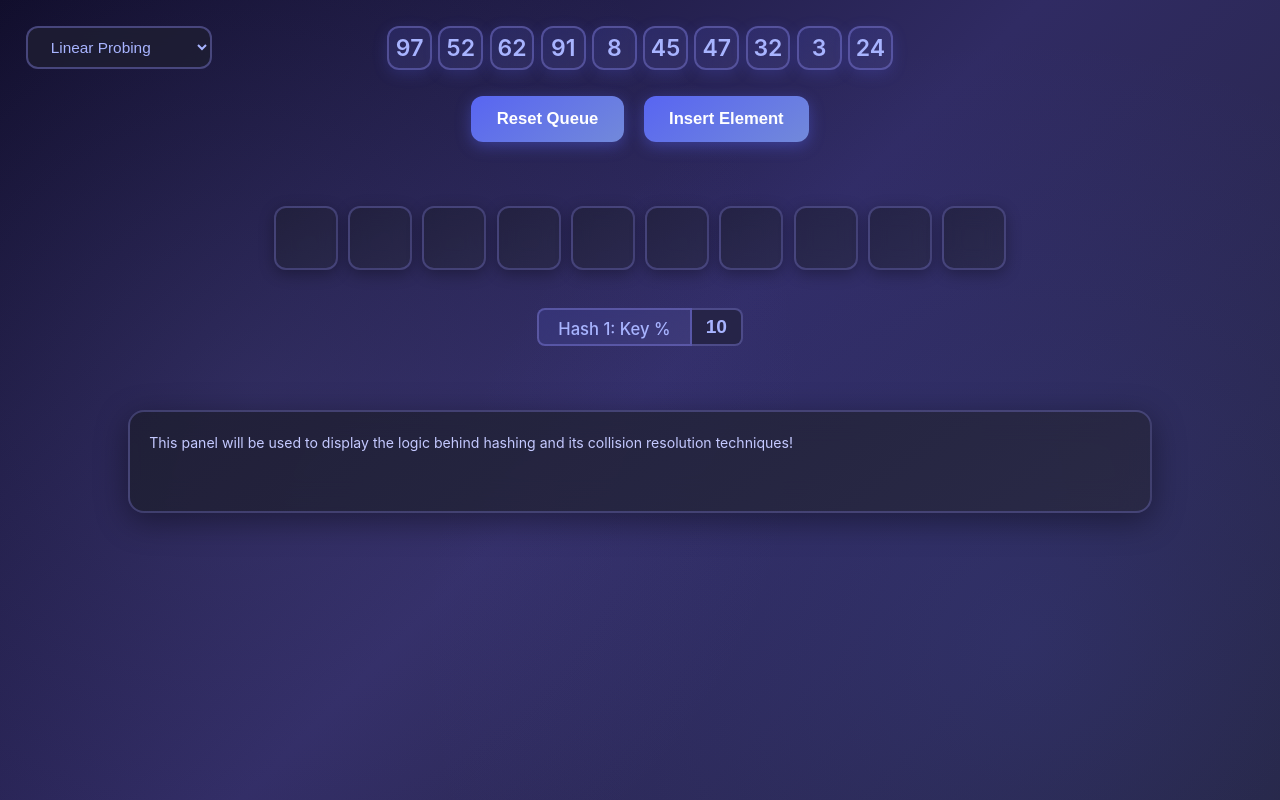
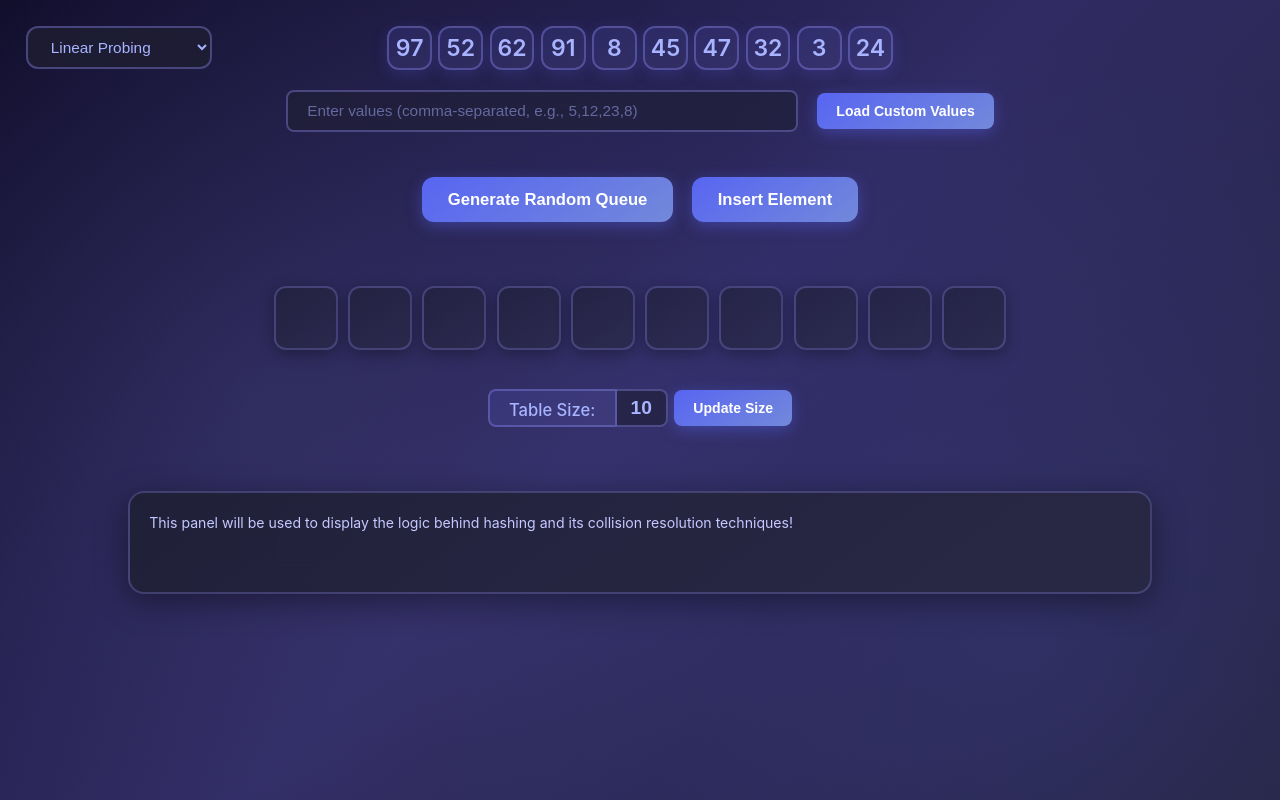
Before and after one commit to ChristianHirschey/HashingVisualizer, a React (Create React App) app: page / in a window 1280 px wide. Built offline with nearby package versions, Linux system fonts and the light colour scheme.

Commit message:
added flexibile table size & user input hash array

```diff
--- a/public/index.html
+++ b/public/index.html
@@ -7,7 +7,7 @@
     <meta name="theme-color" content="#000000" />
     <meta
       name="description"
-      content="Web site created using create-react-app"
+      content="React Web Application demonstrating hashing & collision resolution techniques"
     />
     <link rel="apple-touch-icon" href="%PUBLIC_URL%/logo192.png" />
     <!--
@@ -24,7 +24,7 @@
       work correctly both with client-side routing and a non-root public URL.
       Learn how to configure a non-root public URL by running `npm run build`.
     -->
-    <title>React App</title>
+    <title>Hashing Visualizer</title>
   </head>
   <body>
     <noscript>You need to enable JavaScript to run this app.</noscript>
--- a/src/HashingVisualizer/HashingVisualizer.css
+++ b/src/HashingVisualizer/HashingVisualizer.css
@@ -158,11 +158,13 @@
 
 .grid-container {
     padding-top: 3vw;
-    display: grid;
-    grid-template-columns: repeat(10, 5vw);
+    display: flex;
+    flex-wrap: wrap;
     gap: 0.8vw;
     justify-content: center;
     animation: slideUp 0.8s ease-out;
+    max-width: 90vw;
+    margin: 0 auto;
 }
 
 @keyframes slideUp {
@@ -293,3 +295,66 @@
     margin-right: 1vw;
     box-shadow: 0 4px 15px rgba(88, 101, 242, 0.2);
 }
+
+.custom-input-container {
+    padding: 1.5vw 0;
+    display: flex;
+    justify-content: center;
+    align-items: center;
+    gap: 1vw;
+    width: 100%;
+}
+
+.custom-values-input {
+    background: rgba(30, 30, 50, 0.6);
+    backdrop-filter: blur(10px);
+    border: 2px solid rgba(139, 135, 235, 0.4);
+    border-radius: 8px;
+    padding: 0.8vw 1.5vw;
+    font-size: 1.2vw;
+    color: #a8b4ff;
+    font-weight: 500;
+    outline: none;
+    transition: all 0.3s ease;
+    width: 40vw;
+    max-width: 600px;
+}
+
+.custom-values-input:focus {
+    border-color: #8b87eb;
+    background: rgba(40, 40, 65, 0.8);
+    box-shadow: 0 0 0 3px rgba(139, 135, 235, 0.2);
+}
+
+.custom-values-input::placeholder {
+    color: rgba(168, 180, 255, 0.5);
+}
+
+.button-small {
+    background: linear-gradient(145deg, #5865f2, #7289da);
+    border: none;
+    border-radius: 8px;
+    color: #ffffff;
+    text-align: center;
+    font-size: 1.1vw;
+    padding: 0.8vw 1.5vw;
+    font-weight: 600;
+    cursor: pointer;
+    margin-left: 0.5vw;
+    display: inline-flex;
+    align-items: center;
+    justify-content: center;
+    box-shadow: 0 4px 15px rgba(88, 101, 242, 0.4);
+    transition: all 0.3s ease;
+    white-space: nowrap;
+}
+
+.button-small:hover {
+    transform: translateY(-2px);
+    box-shadow: 0 6px 25px rgba(88, 101, 242, 0.6);
+}
+
+.button-small:active {
+    transform: translateY(0);
+    box-shadow: 0 2px 10px rgba(88, 101, 242, 0.4);
+}
--- a/src/HashingVisualizer/HashingVisualizer.jsx
+++ b/src/HashingVisualizer/HashingVisualizer.jsx
@@ -12,12 +12,16 @@ export default class HashingVisualizer extends React.Component {
             grid: [],
             collisionResolution: "linear",
             hash1: 10, // size of table
-            hash2: 7 // largest prime smaller than table size
+            hash2: 7, // largest prime smaller than table size
+            customValues: "" // custom values input
         };
 
         this.handleDropdownChange = this.handleDropdownChange.bind(this);
         this.handleHash1Change = this.handleHash1Change.bind(this);
         this.handleHash2Change = this.handleHash2Change.bind(this);
+        this.handleCustomValuesChange = this.handleCustomValuesChange.bind(this);
+        this.loadCustomValues = this.loadCustomValues.bind(this);
+        this.updateTableSize = this.updateTableSize.bind(this);
     }
 
     handleDropdownChange(e) {
@@ -25,7 +29,51 @@ export default class HashingVisualizer extends React.Component {
     }
 
     handleHash1Change(e) {
-        this.setState({hash1: e.target.value});
+        const value = e.target.value;
+        if (value === "" || (!isNaN(value) && parseInt(value) > 0)) {
+            this.setState({hash1: value});
+        }
+    }
+
+    handleCustomValuesChange(e) {
+        this.setState({customValues: e.target.value});
+    }
+
+    updateTableSize() {
+        const tableSize = parseInt(this.state.hash1) || 10;
+        const grid = getInitialGrid(tableSize);
+        const info = [];
+        const isEmpty = true;
+        this.setState({grid, info, isEmpty, hash1: tableSize});
+    }
+
+    loadCustomValues() {
+        const {customValues, hash1} = this.state;
+        if (!customValues.trim()) {
+            alert("Please enter comma-separated values!");
+            return;
+        }
+
+        const values = customValues.split(',').map(v => v.trim()).filter(v => v !== '');
+        const array = [];
+
+        for (let val of values) {
+            const num = parseInt(val);
+            if (!isNaN(num)) {
+                array.push(num);
+            }
+        }
+
+        if (array.length === 0) {
+            alert("No valid numbers found!");
+            return;
+        }
+
+        const tableSize = parseInt(hash1) || 10;
+        const grid = getInitialGrid(tableSize);
+        const info = [];
+        const isEmpty = true;
+        this.setState({array, grid, info, isEmpty, customValues: ""});
     }
 
     handleHash2Change(e) {
@@ -38,11 +86,12 @@ export default class HashingVisualizer extends React.Component {
     }
 
     resetArray() {
+        const tableSize = parseInt(this.state.hash1) || 10;
         const array = [];
-        const grid = getInitialGrid();
+        const grid = getInitialGrid(tableSize);
         const info = [];
         const isEmpty = true;
-        for (let i = 0; i < 10; i++) {
+        for (let i = 0; i < tableSize; i++) {
             array.push(randomIntFromInterval(0, 99)); // generates random ints from 0 to 99
         }
         this.setState({array, grid, info, isEmpty});
@@ -64,23 +113,24 @@ export default class HashingVisualizer extends React.Component {
     }
 
     resolveCollision(value, index, grid) {
+        const tableSize = parseInt(this.state.hash1) || 10;
         let count = 1; // count starts at 1 for linear & quadratic probing
         if(this.state.collisionResolution === "double") {
             count = 0; // count starts at 0 for double hashing
         }
 
         let info = [];
-        info.push(<div><p>Value {value} is assigned to key {index} via ({value} % {this.state.hash1})</p></div>);
+        info.push(<div><p>Value {value} is assigned to key {index} via ({value} % {tableSize})</p></div>);
 
         const startingVal = index;
-        const hash1 = index % this.state.hash1; // default 10 for table size
+        const hash1 = index % tableSize;
         const hash2 = this.state.hash2 - (index % this.state.hash2); // default 7 for largest prime < table size
-        while(count < 10) { // 10 for table size
+        while(count < tableSize) {
             if(this.state.collisionResolution === "linear") { // LINEAR PROBING
                 let previous = index;
                 index = (index + 1); // increment index
-                if(index >= 10) {
-                    index = index % 10; // mod 10 to remove out of bounds values
+                if(index >= tableSize) {
+                    index = index % tableSize; // mod tableSize to remove out of bounds values
                     info.push(<div><p>Collision {count}: Index {previous} + 1 was out of bounds, tried inserting at beginning index 0</p></div>);
                 } else {
                     info.push(<div><p>Collision {count}: Tried inserting at index {previous} + 1 (index {index})</p></div>);
@@ -89,8 +139,8 @@ export default class HashingVisualizer extends React.Component {
                 count++;
             } else if(this.state.collisionResolution === "quad") { // QUADRATIC PROBING
                 index = (startingVal + (count ** 2)); // increment index by 1, then 4, then 9, etc.
-                if(index >= 10) {
-                    index = index % 10; // mod 10 to remove out of bounds values
+                if(index >= tableSize) {
+                    index = index % tableSize; // mod tableSize to remove out of bounds values
                     info.push(<div><p>Collision {count}: Index {startingVal} + {count ** 2} was out of bounds, tried inserting at index {index}</p></div>);
                 } else {
                     info.push(<div><p>Collision {count}: Tried inserting at index {startingVal} + {count ** 2} (index {index})</p></div>);
@@ -100,8 +150,8 @@ export default class HashingVisualizer extends React.Component {
             } else if(this.state.collisionResolution === "double") { // DOUBLE HASHING
                 let previous = index;
                 index = (hash1 + (count * hash2));
-                if(index >= 10) {
-                    index = index % 10; // mod 10 to remove out of bounds values
+                if(index >= tableSize) {
+                    index = index % tableSize; // mod tableSize to remove out of bounds values
                     info.push(<div><p>Collision {count+1}: Index {previous} + {hash2} was out of bounds, tried inserting at index {index}</p></div>);
                 } else {
                     info.push(<div><p>Collision {count+1}: Tried inserting at index {previous} + {hash2} (index {index})</p></div>);
@@ -119,7 +169,7 @@ export default class HashingVisualizer extends React.Component {
 
                 info.push(<div><p> Inserted {value} at index {index}</p></div>);
                 break;
-            } else if(count === 10) {
+            } else if(count === tableSize) {
                 info.push(<div><p>Failed to insert; value could not be accommodated in table</p></div>);
             }
         }
@@ -158,8 +208,18 @@ export default class HashingVisualizer extends React.Component {
                         </div>
                     ))}
                 </div>
+                <div className="custom-input-container">
+                    <input
+                        className="custom-values-input"
+                        type="text"
+                        placeholder="Enter values (comma-separated, e.g., 5,12,23,8)"
+                        value={this.state.customValues}
+                        onChange={this.handleCustomValuesChange}
+                    />
+                    <button className="button-small" onClick={this.loadCustomValues}>Load Custom Values</button>
+                </div>
                 <div className="button-container">
-                    <button className="button" onClick={() => this.resetArray()}>Reset Queue</button>
+                    <button className="button" onClick={() => this.resetArray()}>Generate Random Queue</button>
                     <button className="button" onClick={() => this.insertElement()}>Insert Element</button>
                 </div>
                 <div className="dropdown-container">
@@ -179,9 +239,10 @@ export default class HashingVisualizer extends React.Component {
                 </div>
                 <div className="hash">
                     <div className="hash-line">
-                    <label className="text-label" htmlFor="hash1">Hash 1: Key % </label>
+                    <label className="text-label" htmlFor="hash1">Table Size: </label>
                     <input className="input" type="text" id="hash1" placeholder="10"
                     value={this.state.hash1} onChange={this.handleHash1Change}></input>
+                    <button className="button-small" onClick={this.updateTableSize}>Update Size</button>
                     </div>
 
                     {this.state.collisionResolution === "double" && (
@@ -209,9 +270,9 @@ function randomIntFromInterval(min, max) {
     return Math.floor(Math.random() * (max - min + 1) + min);
 }
 
-const getInitialGrid = () => {
+const getInitialGrid = (size = 10) => {
     const grid = [];
-    for (let col = 0; col < 10; col++) {
+    for (let col = 0; col < size; col++) {
       grid.push("");
     }
     return grid;
```
